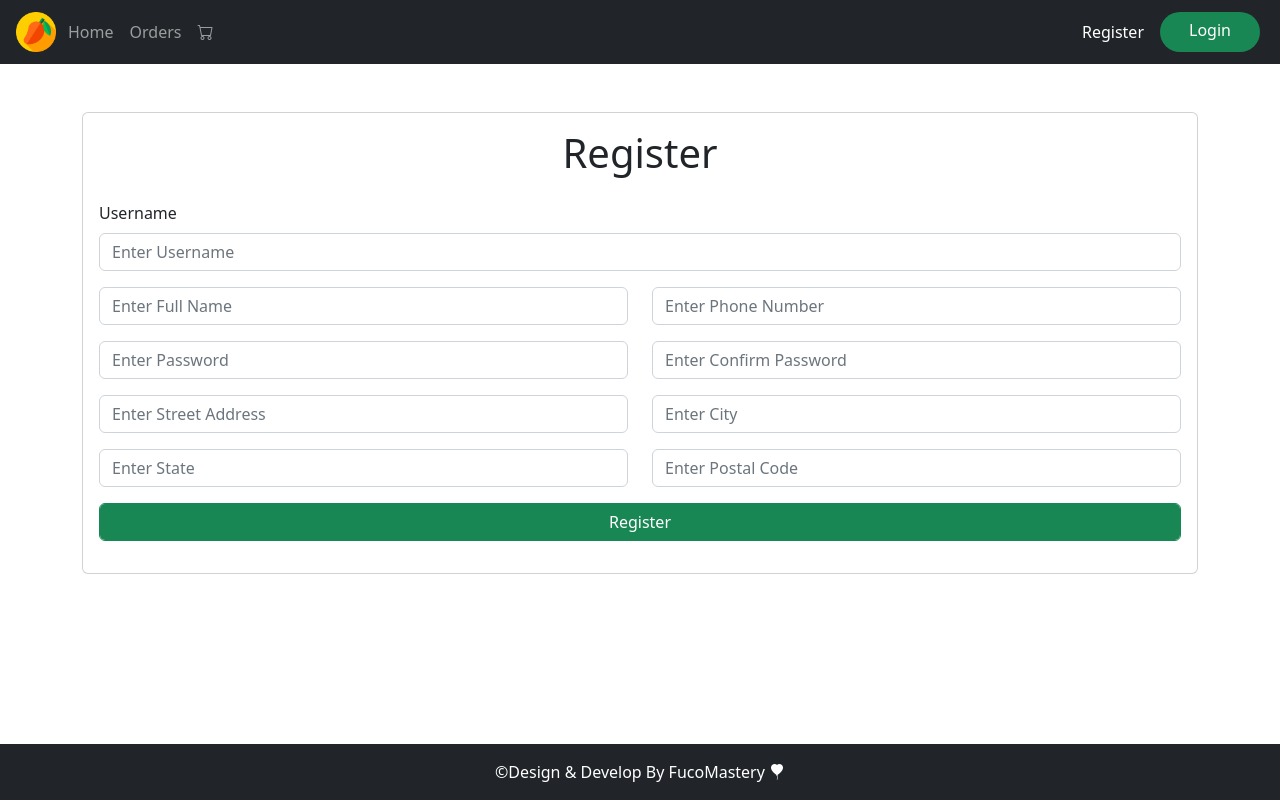
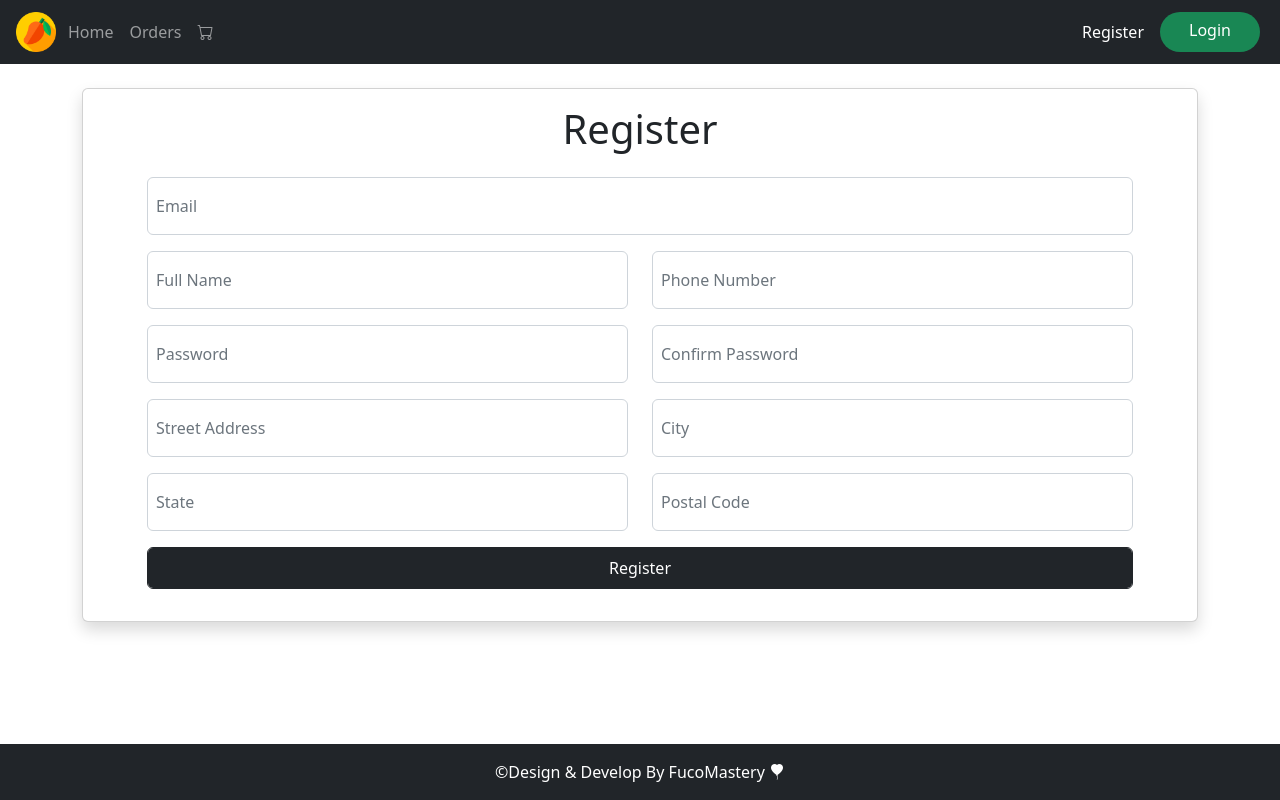
Before and after one commit to PhuocPhann162/fuco-redmango-ui, a React (Create React App) app: page /register in a window 1280 px wide. Built offline with nearby package versions, Linux system fonts and the light colour scheme.

Commit message:
done lock, permission functional and upgrade ui

```diff
--- a/src/Components/Page/Cart/CartPickUpDetail.tsx
+++ b/src/Components/Page/Cart/CartPickUpDetail.tsx
@@ -29,6 +29,9 @@ function CartPickUpDetail() {
     name: userData.fullName,
     email: userData.email,
     phoneNumber: userData.phoneNumber,
+    city: userData.city,
+    state: userData.state,
+    postalCode: userData.postalCode,
   };
 
   const [userInput, setUserInput] = useState(initialUserData);
@@ -45,6 +48,9 @@ function CartPickUpDetail() {
       name: userData.fullName,
       email: userData.email,
       phoneNumber: userData.phoneNumber,
+      city: userData.city,
+      state: userData.state,
+      postalCode: userData.postalCode,
     });
   }, [userData]);
 
@@ -70,26 +76,28 @@ function CartPickUpDetail() {
   };
 
   return (
-    <div className="border pb-5 pt-3">
-      <h1 style={{ fontWeight: "350" }} className="text-center text-success">
+    <div className="border shadow pb-5 pt-3">
+      <h1
+        style={{ fontWeight: "450", color: "#5D3D2E" }}
+        className="text-center"
+      >
         Pickup Details
       </h1>
-      <hr />
-      <form onSubmit={handleSubmit} className="col-10 mx-auto">
-        <div className="form-group mt-3">
-          Pickup Name
+      <hr className="text-white" />
+      <form onSubmit={handleSubmit} className="row col-11 mx-auto">
+        <div className="form-floating mb-3 col-md-6">
           <input
             type="text"
             value={userInput.name}
             className="form-control"
-            placeholder="name..."
+            placeholder="Name..."
             name="name"
             onChange={handleUserInput}
             required
           />
+          <label className="ms-2 text-muted">Full Name</label>
         </div>
-        <div className="form-group mt-3">
-          Pickup Email
+        <div className="form-floating mb-3 col-md-6">
           <input
             type="email"
             value={userInput.email}
@@ -99,10 +107,9 @@ function CartPickUpDetail() {
             onChange={handleUserInput}
             required
           />
+          <label className="ms-2 text-muted">Email</label>
         </div>
-
-        <div className="form-group mt-3">
-          Pickup Phone Number
+        <div className="form-floating mb-3 col-md-6">
           <input
             type="number"
             value={userInput.phoneNumber}
@@ -112,7 +119,45 @@ function CartPickUpDetail() {
             onChange={handleUserInput}
             required
           />
+          <label className="ms-2 text-muted">Phone Number</label>
         </div>
+        <div className="form-floating mb-3 col-md-6">
+          <input
+            type="text"
+            value={userInput.city}
+            className="form-control"
+            placeholder="city..."
+            name="city"
+            onChange={handleUserInput}
+            required
+          />
+          <label className="ms-2 text-muted">City</label>
+        </div>
+        <div className="form-floating mb-3 col-md-6">
+          <input
+            type="text"
+            value={userInput.state}
+            className="form-control"
+            placeholder="state..."
+            name="state"
+            onChange={handleUserInput}
+            required
+          />
+          <label className="ms-2 text-muted">State</label>
+        </div>
+        <div className="form-floating mb-3 col-md-6">
+          <input
+            type="text"
+            value={userInput.postalCode}
+            className="form-control"
+            placeholder="postal code..."
+            name="postalCode"
+            onChange={handleUserInput}
+            required
+          />
+          <label className="ms-2 text-muted">Postal Code</label>
+        </div>
+
         <div className="form-group mt-3">
           <div className="card p-3" style={{ background: "ghostwhite" }}>
             <h5>
@@ -128,8 +173,9 @@ function CartPickUpDetail() {
           </div>
         </div>
         <button
+          style={{ backgroundColor: "#5D3D2E" }}
           type="submit"
-          className="btn btn-lg btn-success form-control mt-3"
+          className="btn btn-lg form-control text-white mt-3"
           disabled={loading}
         >
           {loading ? <MiniLoader /> : "Looks Good? Place Order!"}
--- a/src/Pages/MenuItem/MenuItemUpsert.tsx
+++ b/src/Pages/MenuItem/MenuItemUpsert.tsx
@@ -215,12 +215,12 @@ function MenuItemUpsert() {
                     </button>
                   </div>
                   <div className="col-6">
-                    <a
+                    <button
                       className="btn btn-secondary form-control mt-5"
                       onClick={() => navigate("/menuItem/menuItemList")}
                     >
                       Back to List
-                    </a>
+                    </button>
                   </div>
                 </div>
               </div>
@@ -228,7 +228,7 @@ function MenuItemUpsert() {
                 <img
                   src={imageToDisplay}
                   style={{ width: "100%", borderRadius: "30px" }}
-                  alt="Upload Image"
+                  alt="Upload Here"
                 />
               </div>
             </div>
--- a/src/Pages/Register.tsx
+++ b/src/Pages/Register.tsx
@@ -79,153 +79,151 @@ function Register() {
   return (
     <div className="container">
       {loading && <MainLoader />}
-      <div className="card mt-5">
+      <div className="card mt-4 shadow">
         <div className="card-body">
-          <form method="post" onSubmit={handleSubmit}>
+          <form method="post" onSubmit={handleSubmit} className="row px-5">
             {userData && userData.role === SD_Roles.ADMIN ? (
-              <h1 className="text-center mb-4">Register - Admin Portal</h1>
+              <h1 className="text-center mb-4 mt-3">Register - Admin Portal</h1>
             ) : (
               <h1 className="text-center mb-4">Register</h1>
             )}
-            <div className="mb-3">
-              <label className="form-label">Username</label>
+            <div className="form-floating mb-3 col-md-12">
               <input
                 type="text"
                 className="form-control"
-                placeholder="Enter Username"
+                placeholder="Email"
                 name="userName"
                 value={userInput.userName}
                 onChange={handleUserInput}
                 required
               />
+              <label className="ms-2 text-muted">Email</label>
             </div>
-            <div className="row mb-3">
-              <div className="col">
+            <div className="form-floating mb-3 col-md-6">
               <input
                 type="text"
                 className="form-control"
-                  placeholder="Enter Full Name"
+                placeholder="Full Name"
                 name="name"
                 value={userInput.name}
                 onChange={handleUserInput}
                 required
               />
+              <label className="ms-2 text-muted">Full Name</label>
             </div>
-              <div className="col">
+            <div className="form-floating mb-3 col-md-6">
               <input
                 type="number"
                 className="form-control"
-                  placeholder="Enter Phone Number"
+                placeholder="Phone Number"
                 name="phoneNumber"
                 value={userInput.phoneNumber}
                 onChange={handleUserInput}
                 required
               />
+              <label className="ms-2 text-muted">Phone Number</label>
             </div>
-            </div>
-            <div className="row mb-3">
-              <div className="col">
+            <div className="form-floating mb-3 col-md-6">
               <input
                 type="password"
                 className="form-control"
-                  placeholder="Enter Password"
+                placeholder="Password"
                 name="password"
                 value={userInput.password}
                 onChange={handleUserInput}
                 required
               />
+              <label className="ms-2 text-muted">Password</label>
             </div>
-              <div className="col">
+            <div className="form-floating mb-3 col-md-6">
               <input
                 type="password"
                 className="form-control"
-                  placeholder="Enter Confirm Password"
+                placeholder="Confirm Password"
                 name="confirmPassword"
                 value={userInput.confirmPassword}
                 onChange={handleUserInput}
                 required
               />
+              <label className="ms-2 text-muted">Confirm Password</label>
               {passwordMatchError && (
                 <div className="text-danger">{passwordMatchError}</div>
               )}
             </div>
-            </div>
-            <div className="row mb-3">
-              <div className="col">
+            <div className="form-floating mb-3 col-md-6">
               <input
                 type="text"
                 className="form-control"
-                  placeholder="Enter Street Address"
+                placeholder="Street Address"
                 name="streetAddress"
                 value={userInput.streetAddress}
                 onChange={handleUserInput}
                 required
               />
+              <label className="ms-2 text-muted">Street Address</label>
             </div>
-              <div className="col">
+            <div className="form-floating mb-3 col-md-6">
               <input
                 type="text"
                 className="form-control"
-                  placeholder="Enter City"
+                placeholder="City"
                 name="city"
                 value={userInput.city}
                 onChange={handleUserInput}
                 required
               />
+              <label className="ms-2 text-muted">City</label>
             </div>
-            </div>
-            <div className="row mb-3">
-              <div className="col">
+            <div className="form-floating mb-3 col-md-6">
               <input
                 type="text"
                 className="form-control"
-                  placeholder="Enter State"
+                placeholder="State"
                 name="state"
                 value={userInput.state}
                 onChange={handleUserInput}
                 required
               />
+              <label className="ms-2 text-muted">State</label>
             </div>
-              <div className="col">
+            <div className="form-floating mb-3 col-md-6">
               <input
                 type="text"
                 className="form-control"
-                  placeholder="Enter Postal Code"
+                placeholder="Postal Code"
                 name="postalCode"
                 value={userInput.postalCode}
                 onChange={handleUserInput}
                 required
               />
-              </div>
+              <label className="ms-2 text-muted">Postal Code</label>
             </div>
             {userData && userData.role === SD_Roles.ADMIN && (
-              <div className="row mb-3">
-                <div className="col">
+              <div className="col-md-12 mb-4 ">
                 <select
-                    className="form-control form-select"
+                  className="form-control form-select p-2"
                   required
                   name="role"
                   value={userInput.role}
                   onChange={handleUserInput}
                 >
-                    <option value="">--Select Role--</option>
+                  <option disabled value="">
+                    --Select Role--
+                  </option>
                   <option value={`${SD_Roles.CUSTOMER}`}>Customer</option>
                   <option value={`${SD_Roles.EMPLOYEE}`}>Employee</option>
                   <option value={`${SD_Roles.ADMIN}`}>Admin</option>
                 </select>
               </div>
-              </div>
             )}
-            <div className="row mb-3">
-              <div className="col text-center">
+            <div className="col-md-12 text-center mb-3">
               <button
                 disabled={loading}
                 type="submit"
-                  className="btn btn-success form-control"
+                className="btn btn-dark form-control p-2"
               >
                 Register
               </button>
-              </div>
             </div>
           </form>
         </div>
--- a/src/Pages/User/PermissionUsers.tsx
+++ b/src/Pages/User/PermissionUsers.tsx
@@ -1,20 +1,69 @@
-import React, { useEffect } from "react";
-import { useGetUserInfoAndRolesQuery } from "../../Apis/userApi";
+import React, { useEffect, useState } from "react";
+import {
+  useGetUserInfoAndRolesQuery,
+  useRoleManagementMutation,
+} from "../../Apis/userApi";
 import { MainLoader } from "../../Components/Page/Common";
-import { useParams } from "react-router-dom";
+import { useNavigate, useParams } from "react-router-dom";
+import { inputHelper, toastNotify } from "../../Helper";
+import { apiResponse } from "../../Interfaces";
 
 export default function PermissionUsers() {
+  const navigate = useNavigate();
   const { userId } = useParams();
+  const [loading, setIsLoading] = useState(false);
+  const [userInfo, setUserInfor] = useState({
+    email: "",
+    name: "",
+    role: "",
+    userId: "",
+  });
+  const [roleList, setRoleList] = useState([]);
   const { data, isLoading } = useGetUserInfoAndRolesQuery(userId);
+  const [userInput, setUserInput] = useState({
+    role: data?.result?.applicationUser?.role,
+  });
+  const [roleManagement] = useRoleManagementMutation();
 
   useEffect(() => {
     if (data) {
-      console.log(data);
+      setUserInfor(data?.result?.applicationUser);
+      setRoleList(data?.result?.roleList);
+      console.log(data?.result?.applicationUser.role);
     }
   }, [data]);
 
-  const handleSubmit = (e: React.FormEvent<HTMLFormElement>) => {
+  const handleUserInput = (
+    e: React.ChangeEvent<HTMLSelectElement | HTMLInputElement>
+  ) => {
+    const tempData = inputHelper(e, userInput);
+    setUserInput(tempData);
+  };
+
+  const handleSubmit = async (e: React.FormEvent<HTMLFormElement>) => {
     e.preventDefault();
+
+    setIsLoading(true);
+    console.log(userInput.role);
+
+    const formData = new FormData();
+    formData.append("Role", userInput.role);
+
+    const response: apiResponse = await roleManagement({
+      userId: userId,
+      role: formData,
+    });
+    console.log(response);
+    if (response) {
+      if (response.data?.result) {
+        setIsLoading(false);
+        navigate("/user/manageUsers");
+        toastNotify(`Role of User ${userInfo.email} updated successfully`);
+      } else {
+        setIsLoading(false);
+        toastNotify("Something wrong while updating user role", "error");
+      }
+    }
   };
 
   return (
@@ -22,7 +71,7 @@ export default function PermissionUsers() {
       {isLoading && <MainLoader />}
       {!isLoading && (
         <>
-          <div className="card shadow border-1 my-4 p-5 mx-5">
+          <div className="card shadow border-1 my-3 px-5 py-4 mx-5">
             <div className="card-header bg-secondary bg-gradient ml-0 py-3">
               <div className="row">
                 <div className="col-12 text-center">
@@ -37,28 +86,72 @@ export default function PermissionUsers() {
                 onSubmit={handleSubmit}
                 className="row"
               >
-                <input hidden value={userId} />
+                <input
+                  hidden
+                  value={userId}
+                  name="userId"
+                  onChange={handleUserInput}
+                />
                 <div className="p-3">
                   <div className="form-floating py-2 col-12">
-                    <input disabled className="form-control border-0 shadow" />
-                    <label className="ms-2">Name</label>
+                    <label className="ms-1" style={{ opacity: 0.5 }}>
+                      Email
+                    </label>
+                    <input
+                      readOnly
+                      value={userInfo && userInfo.email}
+                      className="form-control border-0 shadow mt-2"
+                    />
                   </div>
-                  <div className="form-floating py-2 col-12 mt-1">
-                    <select className="form-select">
-                      <option value="">Select a coupon code</option>
+                  <div className="form-floating py-2 col-12">
+                    <label className="ms-1" style={{ opacity: 0.5 }}>
+                      Full Name
+                    </label>
+                    <input
+                      readOnly
+                      value={userInfo && userInfo.name}
+                      className="form-control border-0 shadow mt-2"
+                    />
+                  </div>
+                  <div className="form-floating py-2 col-12">
+                    <label className="ms-1" style={{ opacity: 0.5 }}>
+                      Role
+                    </label>
+                    <select
+                      className="form-control form-select shadow mt-2"
+                      name="role"
+                      value={userInput.role}
+                      onChange={handleUserInput}
+                      required
+                    >
+                      <option value="" disabled>
+                        --Select Role--
+                      </option>
+                      {roleList.map((role: any) => (
+                        <option
+                          value={role.value}
+                          selected={role.value === userInfo.role}
+                        >
+                          {role.text.charAt(0).toUpperCase()! +
+                            role.text.slice(1)}
+                        </option>
+                      ))}
                     </select>
                   </div>
-                  <div className="row pt-2">
+                  <div className="row pt-5">
                     <div className="col-6 col-md-3">
                       <button
                         type="submit"
                         className="btn btn-dark form-control"
                       >
-                        Update Role
+                        {!loading ? "Update Role" : "Updating..."}
                       </button>
                     </div>
                     <div className="col-6 col-md-3">
-                      <button className="btn btn-outline-dark form-control">
+                      <button
+                        className="btn btn-outline-dark form-control"
+                        onClick={() => navigate("/user/manageUsers")}
+                      >
                         Back to List
                       </button>
                     </div>
```
Also changed, not shown: src/Components/Page/Cart/CartSummary.tsx (+7 -2 lines), src/Pages/User/ManageUsers.tsx (+24 -6 lines), 1 other file (tests, documents, lock files or other folders). Lines whose indentation alone changed are shown as unchanged.
